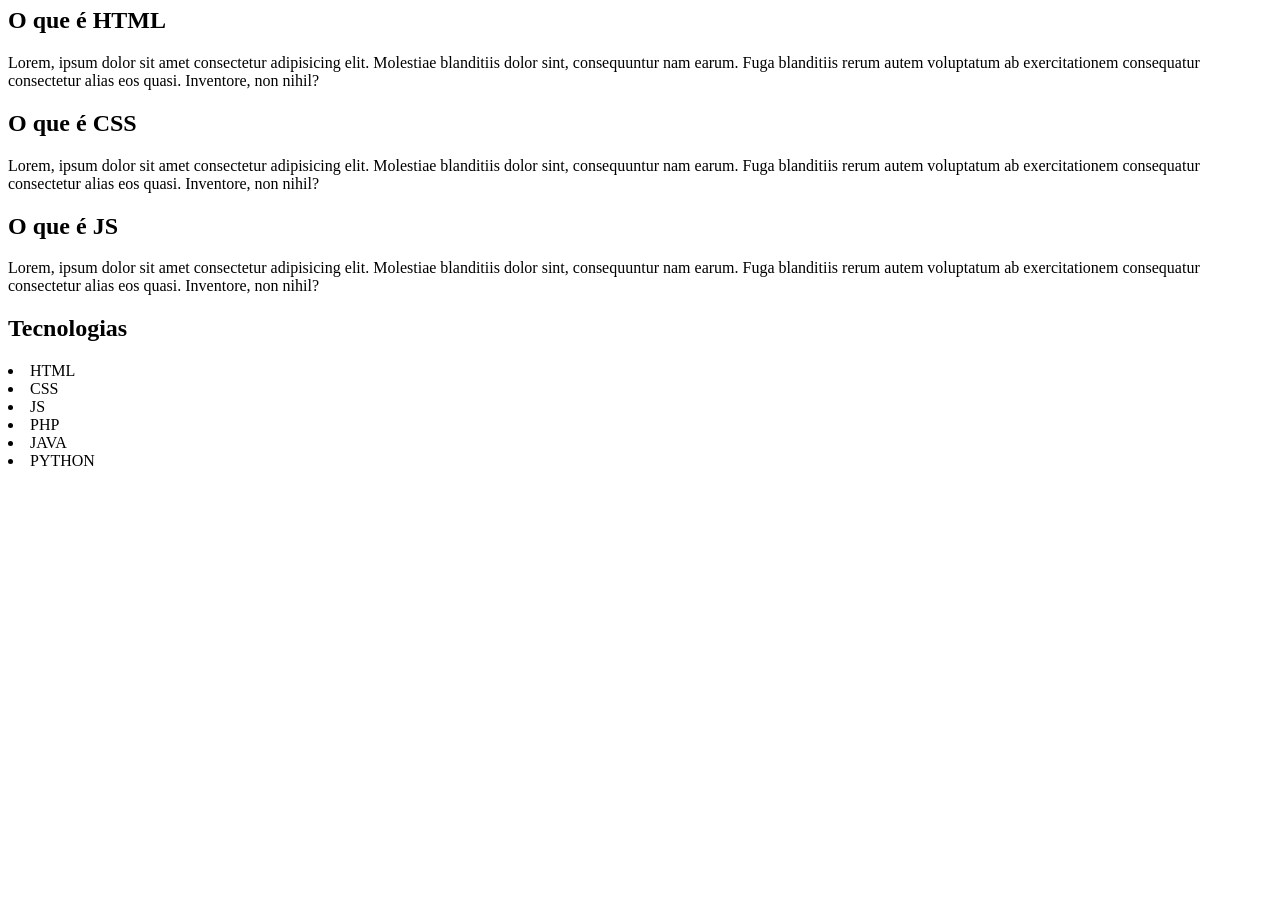
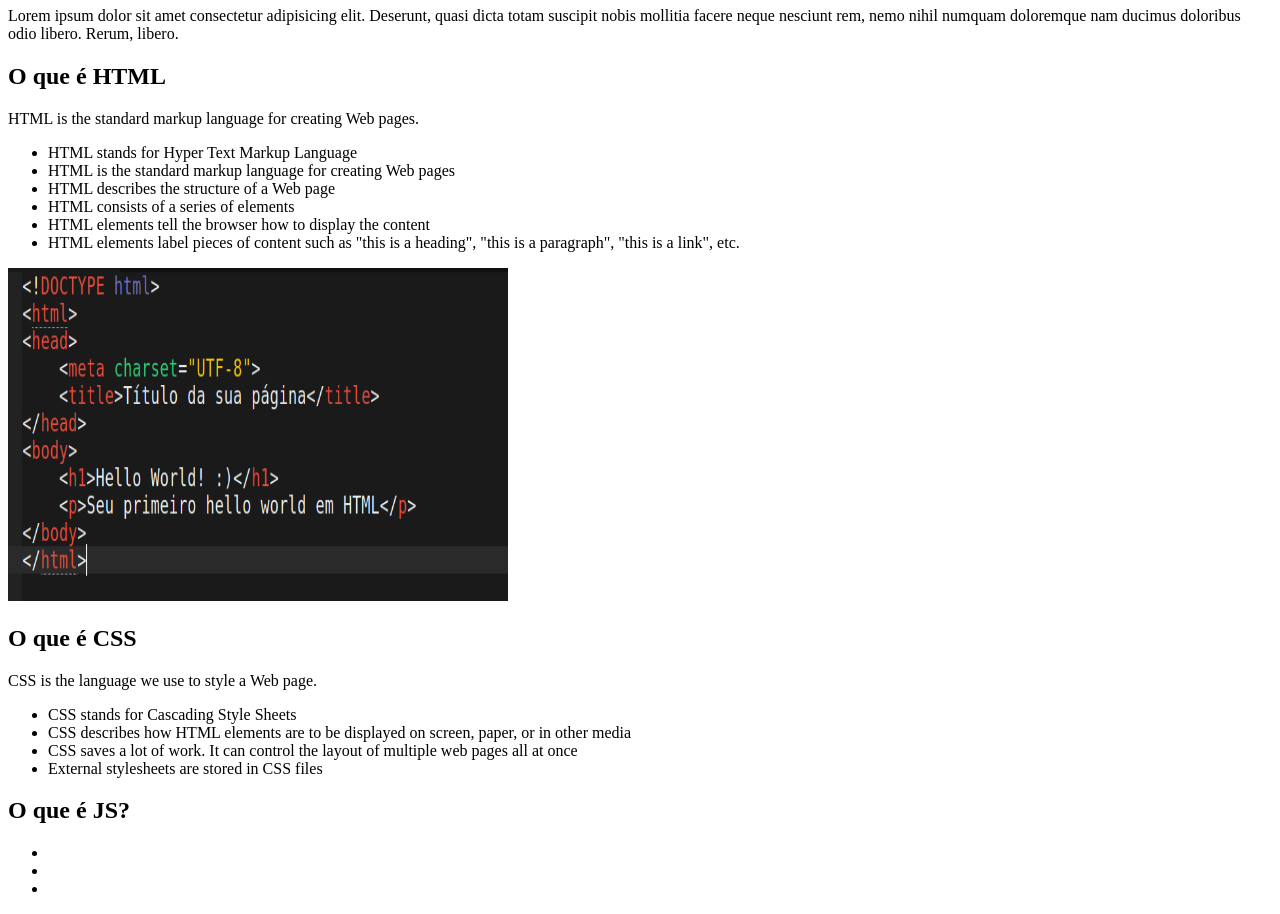
Before and after one commit to PatolinoOMag0/MeuPrimeiroSite, a plain HTML site: page index.html in a window 1280 px wide. Shown: the part 73-987 px from the top of the page. Before the commit the page ends 800 px from the top, so only its background shows below. Drawn offline with Linux system fonts and the light colour scheme.

Commit message:
Alteração pagina index e inclusão de imagens

```diff
--- a/index.html
+++ b/index.html
@@ -6,28 +6,41 @@
     <title>Meu Primeiro Site</title>
 </head>
 <body>
-    <h1>Página Sobre Tecnologias Web</h1>
+    <h1>Desenvolvimento Web</h1>
+    <p>
+        Lorem ipsum dolor sit amet consectetur adipisicing elit. Deserunt, quasi dicta totam suscipit nobis mollitia facere neque nesciunt rem, nemo nihil numquam doloremque nam ducimus doloribus odio libero. Rerum, libero.
+    </p>
     <h2>O que é HTML</h2>
     <p>
-        Lorem, ipsum dolor sit amet consectetur adipisicing elit. Molestiae blanditiis dolor sint, consequuntur nam earum. Fuga blanditiis rerum autem voluptatum ab exercitationem consequatur consectetur alias eos quasi. Inventore, non nihil?
+        HTML is the standard markup language for creating Web pages.
     </p>
+    <ul>
+        <li>HTML stands for Hyper Text Markup Language</li>
+        <li>HTML is the standard markup language for creating Web pages</li>
+        <li>HTML describes the structure of a Web page</li>
+        <li>HTML consists of a series of elements</li>
+        <li>HTML elements tell the browser how to display the content</li>
+        <li>HTML elements label pieces of content such as "this is a heading", "this is a paragraph", "this is a link", etc.</li>
+    </ul>
+    <img src="Imagens/Introdução_HTML_CSS_3.png" alt="Estrutura Basica do HTML" width="500" height="333">
     <h2>O que é CSS</h2>
     <p>
-        Lorem, ipsum dolor sit amet consectetur adipisicing elit. Molestiae blanditiis dolor sint, consequuntur nam earum. Fuga blanditiis rerum autem voluptatum ab exercitationem consequatur consectetur alias eos quasi. Inventore, non nihil?
+        CSS is the language we use to style a Web page.
     </p>
-    <h2>O que é JS</h2>
-    <p>
-        Lorem, ipsum dolor sit amet consectetur adipisicing elit. Molestiae blanditiis dolor sint, consequuntur nam earum. Fuga blanditiis rerum autem voluptatum ab exercitationem consequatur consectetur alias eos quasi. Inventore, non nihil?
-    </p>
-    <h2>Tecnologias</h2>
-    <il>
-        <li>HTML</li>
-        <li>CSS</li>
-        <li>JS</li>
-        <li>PHP</li>
-        <li>JAVA</li>
-        <li>PYTHON</li>
-    </il>
+    <ul>
+        <li>CSS stands for Cascading Style Sheets</li>
+        <li>CSS describes how HTML elements are to be displayed on screen, paper, or in other media</li>
+        <li>CSS saves a lot of work. It can control the layout of multiple web pages all at once</li>
+        <li>External stylesheets are stored in CSS files</li>
+    </ul>
+    <h2>O que é JS?</h2>
+    <p></p>
+    <ul>
+    <li></li>
+    <li></li>
+    <li></li>
+    </ul>
 
-</body>
-</html>
+    <body>
+
+    </html>
```
Also changed, not shown: Imagens/Introdução_HTML_CSS_3.png (added).
